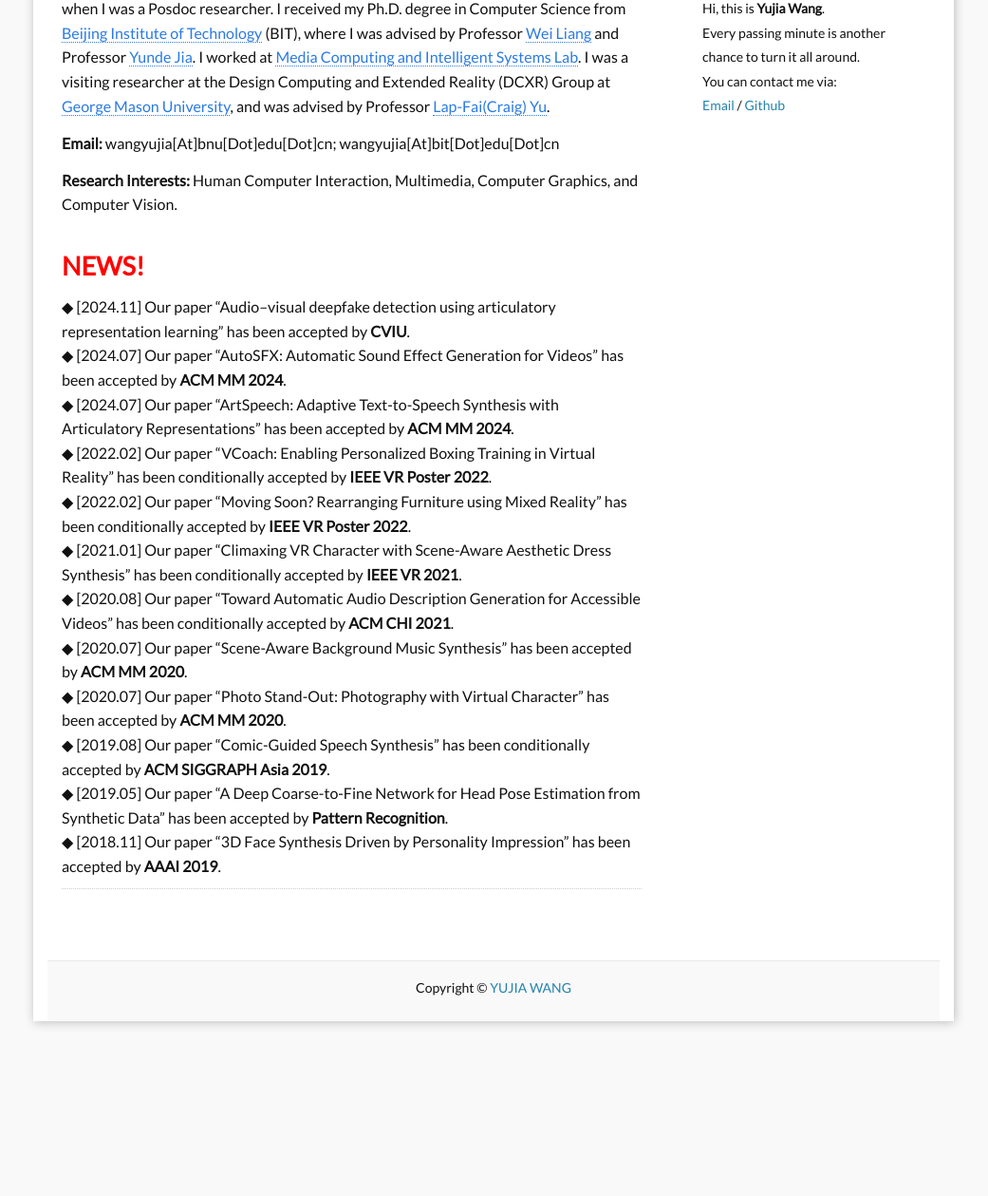
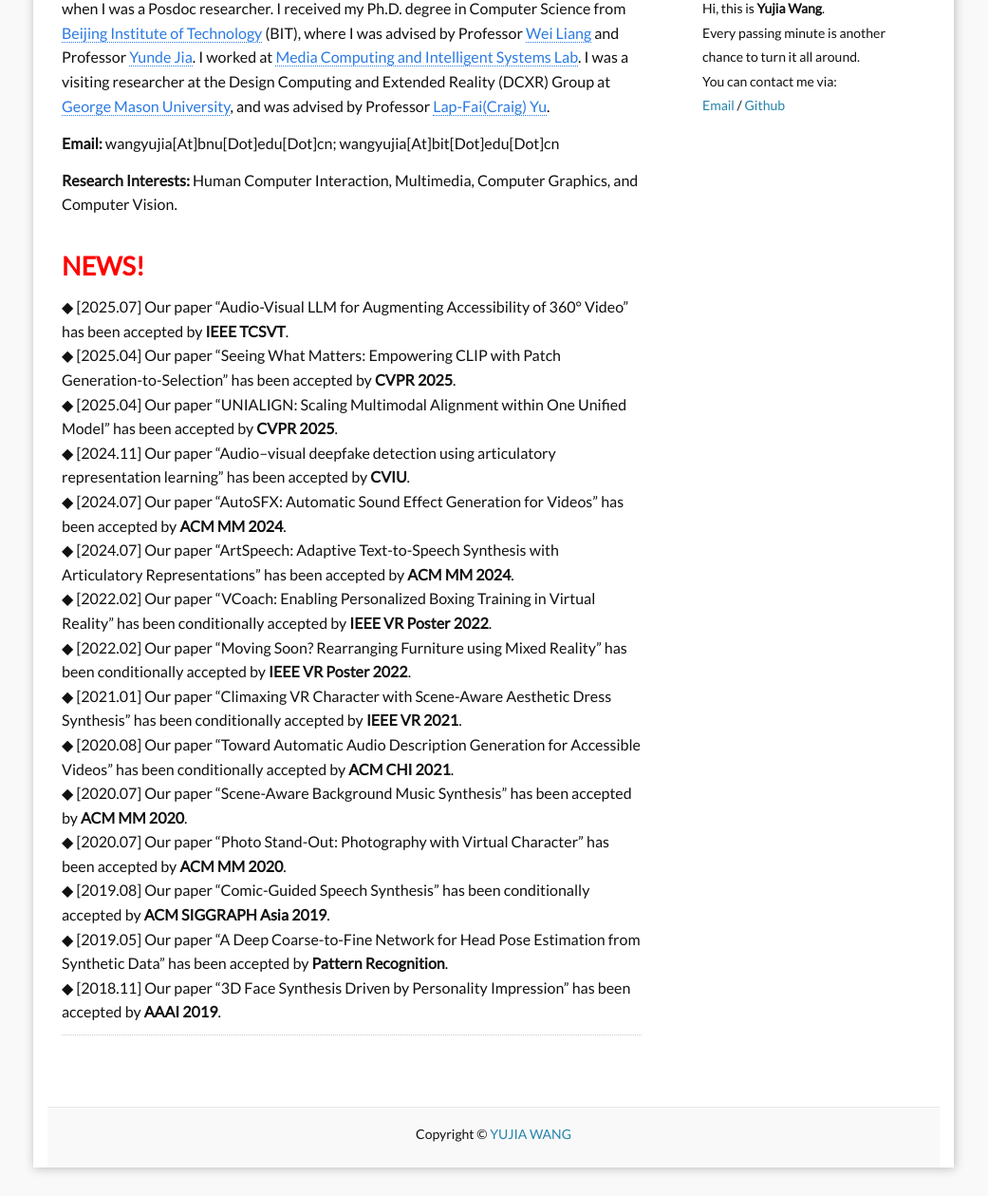
Before and after one commit to bitwangyujia/research, a Jekyll site: the page built from _posts/2013-10-10-milu.md, in a window 1280 px wide, cut to the strip 367-1626 px from the top of the page. Shown: the whole strip at 95% size, without its empty margins (120-1161 px from the left). Built offline with Jekyll 4.4.1, drawn with Linux system fonts in a browser that asks for light colours; before the commit the page ends 1472 px from its top, so only the background shows below that.

Commit message:
Update 2013-10-10-milu.md

```diff
--- a/_posts/2013-10-10-milu.md
+++ b/_posts/2013-10-10-milu.md
@@ -30,6 +30,12 @@ and was advised by Professor [Lap-Fai(Craig) Yu](https://craigyuyu.github.io/hom
 
 <span style="color:red;font-size:27px"><strong>NEWS!</strong></span>
 
+◆ [2025.07] Our paper “Audio-Visual LLM for Augmenting Accessibility of 360° Video” has been accepted by **IEEE TCSVT**.
+<br>
+◆ [2025.04] Our paper “Seeing What Matters: Empowering CLIP with Patch Generation-to-Selection” has been accepted by **CVPR 2025**.
+<br>
+◆ [2025.04] Our paper “UNIALIGN: Scaling Multimodal Alignment within One Unified Model” has been accepted by **CVPR 2025**.
+<br>
 ◆ [2024.11] Our paper "Audio–visual deepfake detection using articulatory representation learning" has been accepted by **CVIU**.
 <br>
 ◆ [2024.07] Our paper "AutoSFX: Automatic Sound Effect Generation for Videos" has been accepted by **ACM MM 2024**.
```
